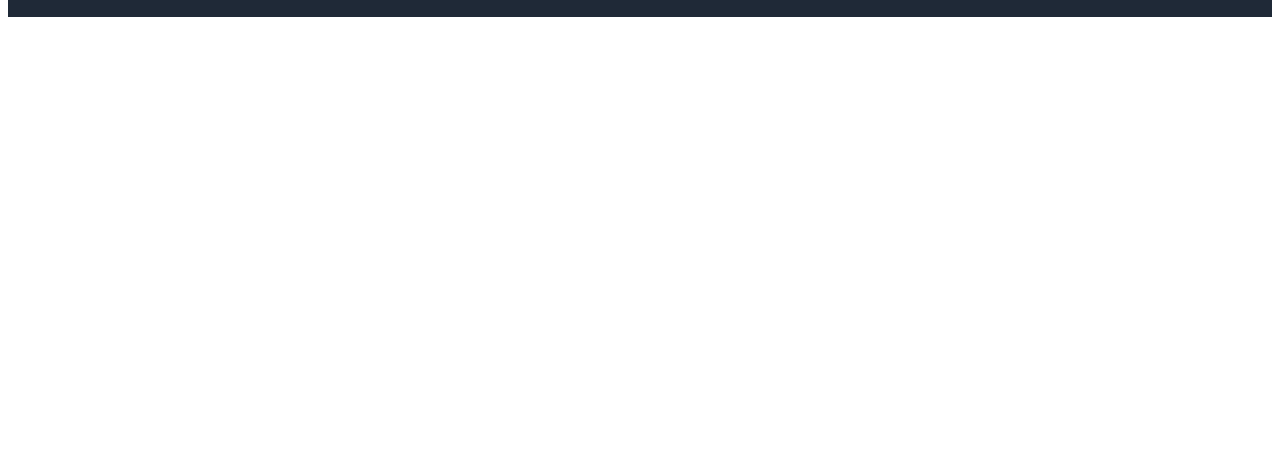
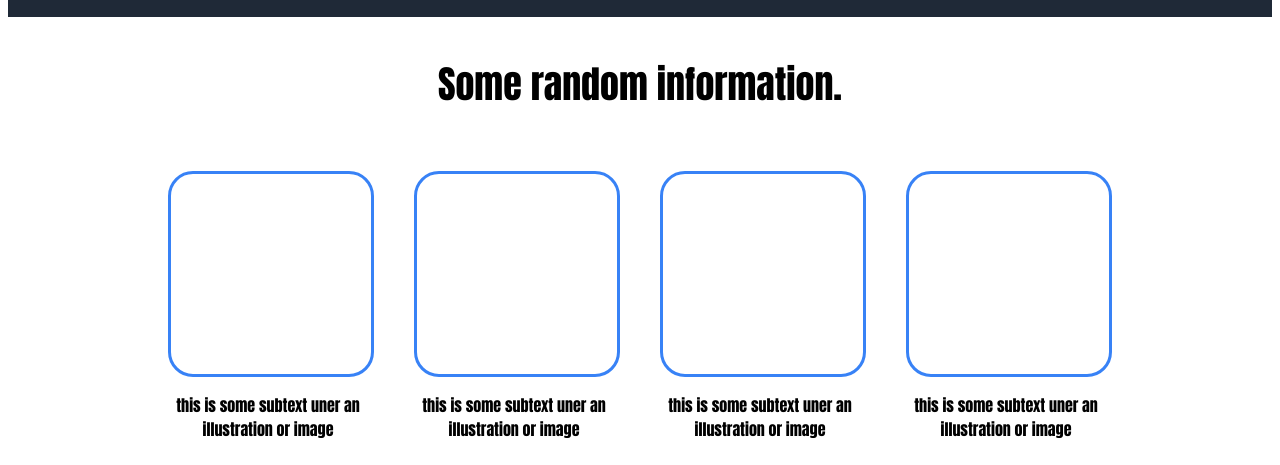
Before and after one commit to RiseOfmrL/odin_landing_page, a plain HTML site: page index.html in a window 1280 px wide. Shown: the part 513-978 px from the top of the page. Before the commit the page ends 800 px from the top, so only its background shows below. Drawn offline with Linux system fonts and the light colour scheme.

Commit message:
Add second part with all formatting and css

```diff
--- a/index.html
+++ b/index.html
@@ -51,6 +51,45 @@
 </div>
 
 
+<div class="secondpart">
+
+    <div class="headtwo">
+        <p class="theadtwo"> Some random information.</p>
+    </div>
+
+
+ <div class="boxes">
+    <div class="wholebox">
+     <div class="box"></div>
+     <p class="tbox"> this is some subtext uner an illustration or image</p>
+
+    </div>
+
+    <div class="wholebox">
+        <div class="box"></div>
+        <p class="tbox"> this is some subtext uner an illustration or image</p>
+
+       </div>
+
+    <div class="wholebox">
+        <div class="box"></div>
+        <p class="tbox"> this is some subtext uner an illustration or image</p>
+
+       </div>
+
+    <div class="wholebox">
+        <div class="box"></div>
+        <p class="tbox"> this is some subtext uner an illustration or image</p>
+
+       </div>
+
+
+ </div>
+
+
+</div>
+
+
 
 
 </body>
--- a/style.css
+++ b/style.css
@@ -116,3 +116,58 @@ border-radius:25px;
 border-style:none;
 
 }
+
+.secondpart {
+
+
+    display:flex;
+    align-items:center;
+    flex-direction:column;
+    gap:20px;
+
+
+}
+
+.headtwo {
+
+display:flex;
+font-size:38px;
+font-weight:900;
+
+
+}
+
+
+.boxes {
+
+display:flex;
+gap:40px;
+
+}
+
+.wholebox {
+
+    display:flex;
+    flex-direction:column;
+
+
+}
+
+.box {
+
+    display:flex;
+    width:200px;
+    height:200px;
+    border: 3px solid #3882F6;
+    border-radius:25px;
+
+}
+
+.tbox {
+
+    display:flex;
+    width:200px;
+    text-align:center;
+
+
+}
```
